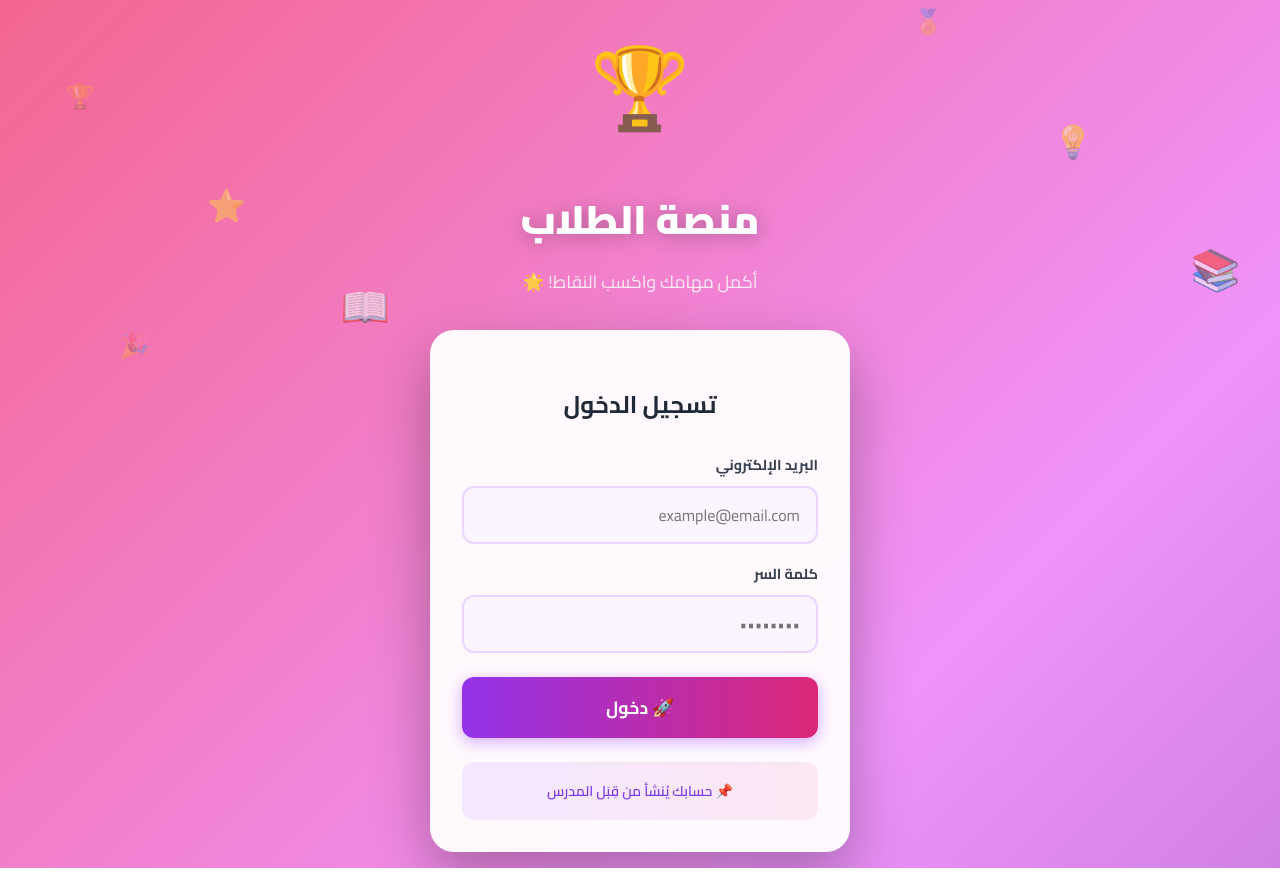
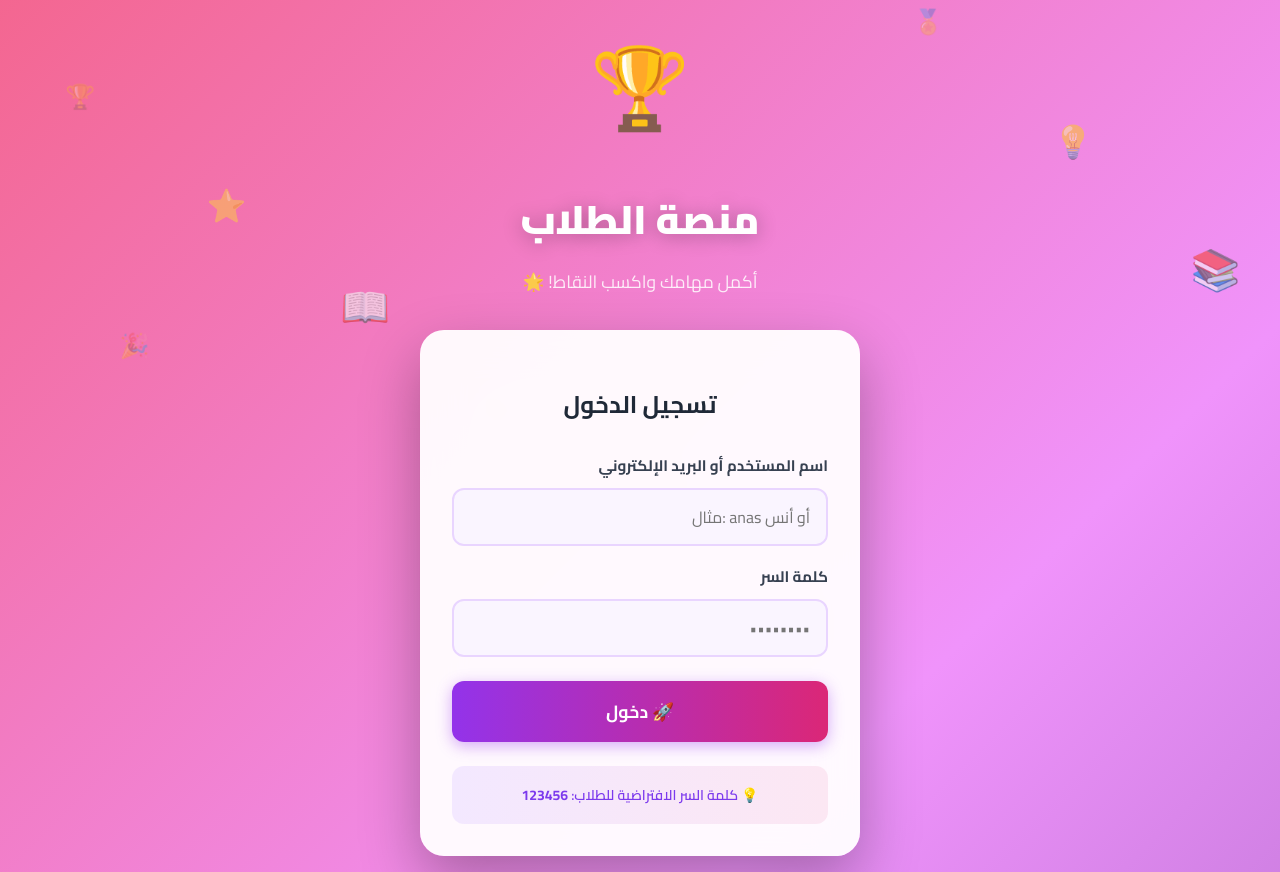
Before and after one commit to mohammednoor11032003-lab/student-tracker, a Next.js app: page /login in a window 1280 px wide. Built offline with nearby package versions, Linux system fonts and the light colour scheme; no server answers.

Commit message:
Allow students to login with simple username or Arabic name

```diff
--- a/src/app/login/page.tsx
+++ b/src/app/login/page.tsx
@@ -9,16 +9,67 @@ const particles = ["🏆","⭐","📖","🌙","🎯","✨","🏅","💡","📚",
 export default function LoginPage() {
   const router = useRouter()
   const supabase = createClient()
-  const [email, setEmail] = useState("")
+  const [identifier, setIdentifier] = useState("")
   const [password, setPassword] = useState("")
   const [loading, setLoading] = useState(false)
 
   async function handleLogin(e: React.FormEvent) {
     e.preventDefault()
     setLoading(true)
+
     try {
+      const clean = identifier.trim().toLowerCase()
+      let email = clean
+
+      if (!clean.includes("@")) {
+        const norm = clean
+          .replace(/[أإآ]/g, "ا")
+          .replace(/ة/g, "ه")
+          .replace(/ى/g, "ي")
+          .replace(/\s+/g, "")
+
+        const map: Record<string, string> = {
+          "ahmed_m": "ahmed_m@tracker.app",
+          "ahmedm": "ahmed_m@tracker.app",
+          "abdelrahman": "abdelrahman@tracker.app",
+          "ahmed_a": "ahmed_a@tracker.app",
+          "ahmeda": "ahmed_a@tracker.app",
+          "anas": "anas@tracker.app",
+          "bashar": "bashar@tracker.app",
+          "yamen": "yamen@tracker.app",
+          "mojahed": "mojahed@tracker.app",
+          "mujahed": "mojahed@tracker.app",
+          "abdallah": "abdallah@tracker.app",
+          "abdullah": "abdallah@tracker.app",
+          "yahya": "yahya@tracker.app",
+
+          "احمدالحلو": "ahmed_m@tracker.app",
+          "احمدمعتز": "ahmed_m@tracker.app",
+          "احمدالعداربه": "ahmed_a@tracker.app",
+          "احمدعبداللطيف": "ahmed_a@tracker.app",
+          "عبدالرحمن": "abdelrahman@tracker.app",
+          "عبدالرحمنالعداربه": "abdelrahman@tracker.app",
+          "انس": "anas@tracker.app",
+          "انسالحلو": "anas@tracker.app",
+          "بشار": "bashar@tracker.app",
+          "بشارالرفايعه": "bashar@tracker.app",
+          "يامن": "yamen@tracker.app",
+          "يامنالرفايعه": "yamen@tracker.app",
+          "مجاهد": "mojahed@tracker.app",
+          "مجاهدالصالحي": "mojahed@tracker.app",
+          "عبدالله": "abdallah@tracker.app",
+          "عبداللهالصالحي": "abdallah@tracker.app",
+          "يحيي": "yahya@tracker.app",
+          "يحييجمعه": "yahya@tracker.app",
+          "يحييالرواشده": "yahya@tracker.app",
+        }
+
+        email = map[norm] || `${clean}@tracker.app`
+      }
+
       const { data, error } = await supabase.auth.signInWithPassword({ email, password })
       if (error) throw error
+
       const { data: profile } = await supabase.from("profiles").select("role").eq("id", data.user.id).single()
       toast.success("اهلاً وسهلاً! 🎉")
       if (profile?.role === "teacher") router.push("/teacher")
@@ -27,8 +78,10 @@ export default function LoginPage() {
       else router.push("/")
     } catch (error: unknown) {
       const msg = error instanceof Error ? error.message : "حدث خطأ"
-      toast.error(msg === "Invalid login credentials" ? "البريد أو كلمة السر غلط ❌" : msg)
-    } finally { setLoading(false) }
+      toast.error(msg === "Invalid login credentials" ? "اسم المستخدم أو كلمة السر غير صحيحة ❌" : msg)
+    } finally {
+      setLoading(false)
+    }
   }
 
   return (
@@ -50,7 +103,7 @@ export default function LoginPage() {
         ))}
       </div>
 
-      <div style={{ width: "100%", maxWidth: "420px", position: "relative", zIndex: 1 }}>
+      <div style={{ width: "100%", maxWidth: "440px", position: "relative", zIndex: 1 }}>
         <div className="fade-in-down" style={{ textAlign: "center", marginBottom: "2rem" }}>
           <div className="bounce" style={{ fontSize: "5rem", marginBottom: "1rem", display: "inline-block" }}>🏆</div>
           <h1 style={{ fontSize: "2.5rem", fontWeight: 900, color: "white", margin: 0, textShadow: "0 2px 20px rgba(0,0,0,0.3)" }}>منصة الطلاب</h1>
@@ -65,18 +118,31 @@ export default function LoginPage() {
           </h2>
           <form onSubmit={handleLogin}>
             <div style={{ marginBottom: "1rem" }}>
-              <label style={{ display: "block", fontWeight: 700, marginBottom: "0.5rem", color: "#374151", fontSize: "0.9rem" }}>
-                البريد الإلكتروني
+              <label style={{ display: "block", fontWeight: 700, marginBottom: "0.5rem", color: "#374151", fontSize: "0.95rem" }}>
+                اسم المستخدم أو البريد الإلكتروني
               </label>
-              <input type="email" value={email} onChange={e => setEmail(e.target.value)}
-                className="input" placeholder="example@email.com" required dir="ltr" />
+              <input
+                type="text"
+                value={identifier}
+                onChange={e => setIdentifier(e.target.value)}
+                className="input"
+                placeholder="مثال: anas أو أنس"
+                required
+                dir="auto"
+              />
             </div>
             <div style={{ marginBottom: "1.5rem" }}>
-              <label style={{ display: "block", fontWeight: 700, marginBottom: "0.5rem", color: "#374151", fontSize: "0.9rem" }}>
+              <label style={{ display: "block", fontWeight: 700, marginBottom: "0.5rem", color: "#374151", fontSize: "0.95rem" }}>
                 كلمة السر
               </label>
-              <input type="password" value={password} onChange={e => setPassword(e.target.value)}
-                className="input" placeholder="••••••••" required />
+              <input
+                type="password"
+                value={password}
+                onChange={e => setPassword(e.target.value)}
+                className="input"
+                placeholder="••••••••"
+                required
+              />
             </div>
             <button type="submit" disabled={loading} className="btn-primary"
               style={{ width: "100%", fontSize: "1.1rem", padding: "0.875rem" }}>
@@ -89,7 +155,7 @@ export default function LoginPage() {
           </form>
           <div style={{ marginTop: "1.5rem", padding: "1rem", background: "linear-gradient(to right, #f3e8ff, #fce7f3)", borderRadius: "0.75rem", textAlign: "center" }}>
             <p style={{ color: "#7c3aed", fontSize: "0.875rem", fontWeight: 600, margin: 0 }}>
-              📌 حسابك يُنشأ من قِبَل المدرس
+              💡 كلمة السر الافتراضية للطلاب: <strong>123456</strong>
             </p>
           </div>
         </div>
```
